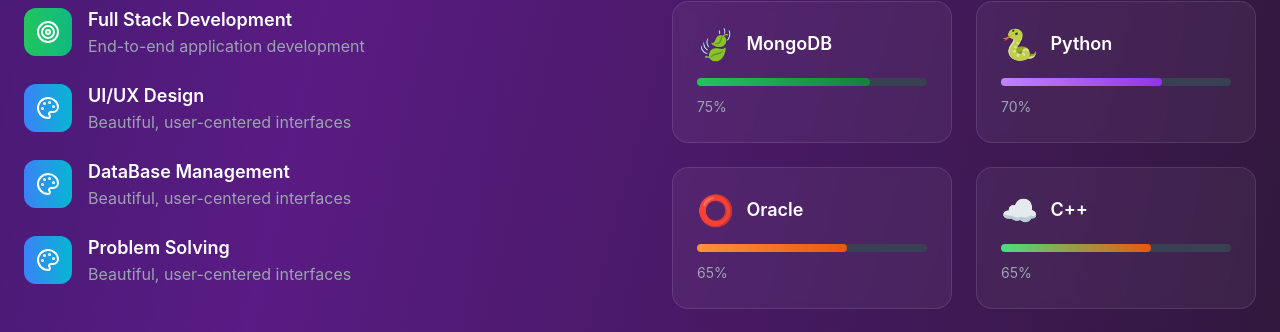
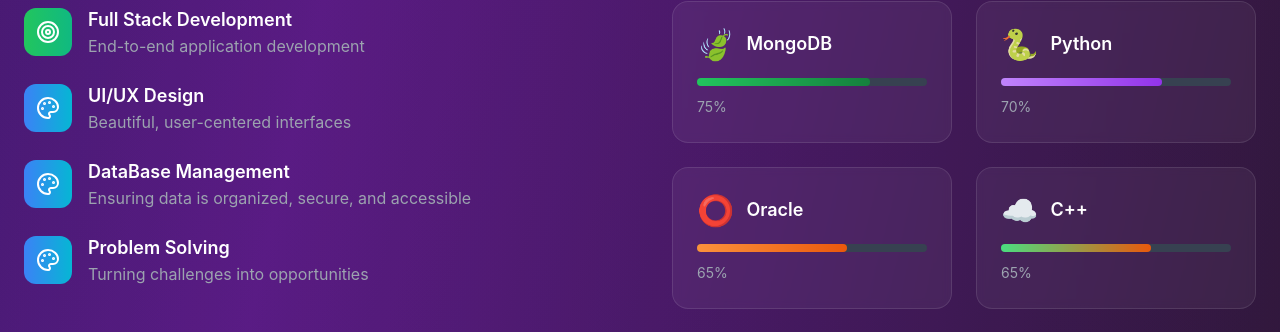
Before and after one commit to mailmeatdarshan/Portfolio, a React (Create React App) app: page / in a window 1280 px wide. Shown: the part 4109-4441 px from the top of the page. Built offline with nearby package versions, Linux system fonts and the light colour scheme.

Commit message:
Improved

```diff
--- a/src/components/Skills/Skills.js
+++ b/src/components/Skills/Skills.js
@@ -52,7 +52,7 @@
                 </div>
                 <div>
                   <h3 className="font-semibold text-lg">DataBase Management</h3>
-                  <p className="text-gray-400">Beautiful, user-centered interfaces</p>
+                  <p className="text-gray-400">Ensuring data is organized, secure, and accessible</p>
                 </div>
               </div>
 
@@ -62,7 +62,7 @@
                 </div>
                 <div>
                   <h3 className="font-semibold text-lg">Problem Solving</h3>
-                  <p className="text-gray-400">Beautiful, user-centered interfaces</p>
+                  <p className="text-gray-400">Turning challenges into opportunities</p>
                 </div>
               </div>
             </div>
```
